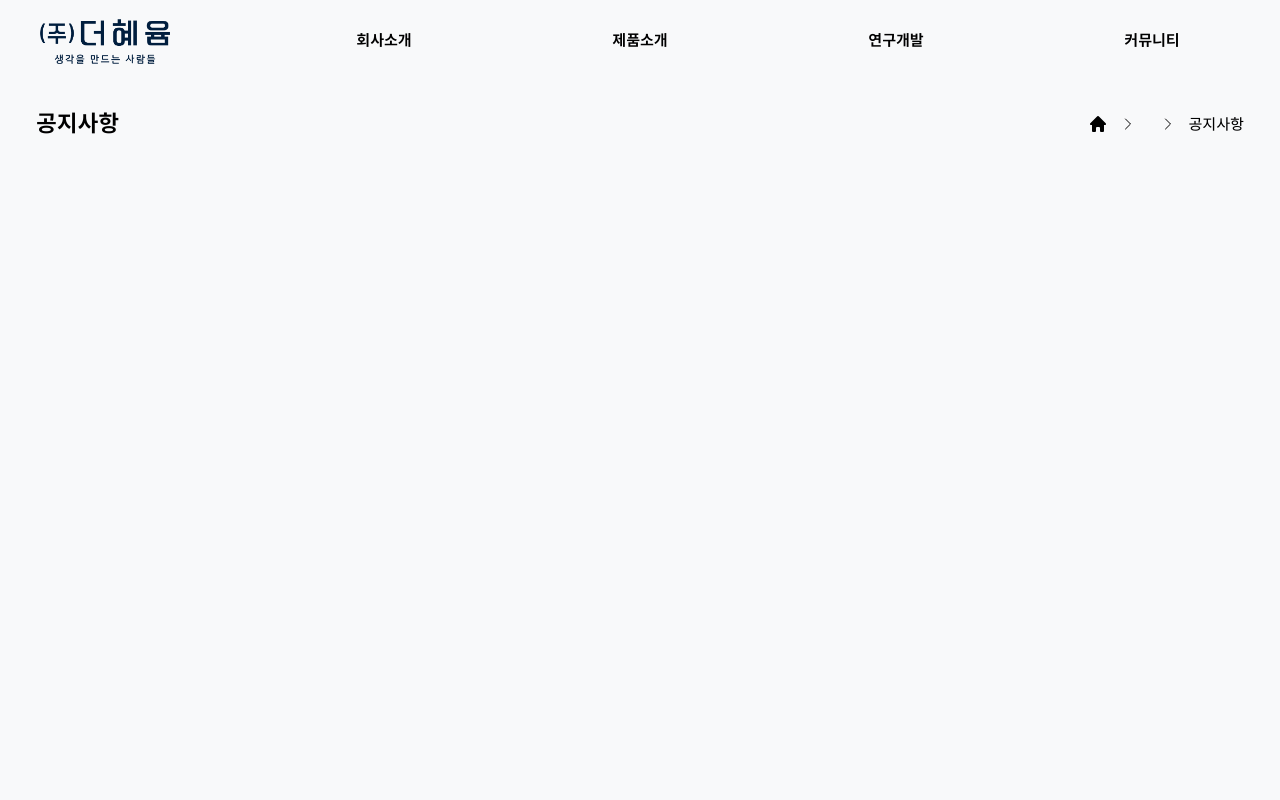
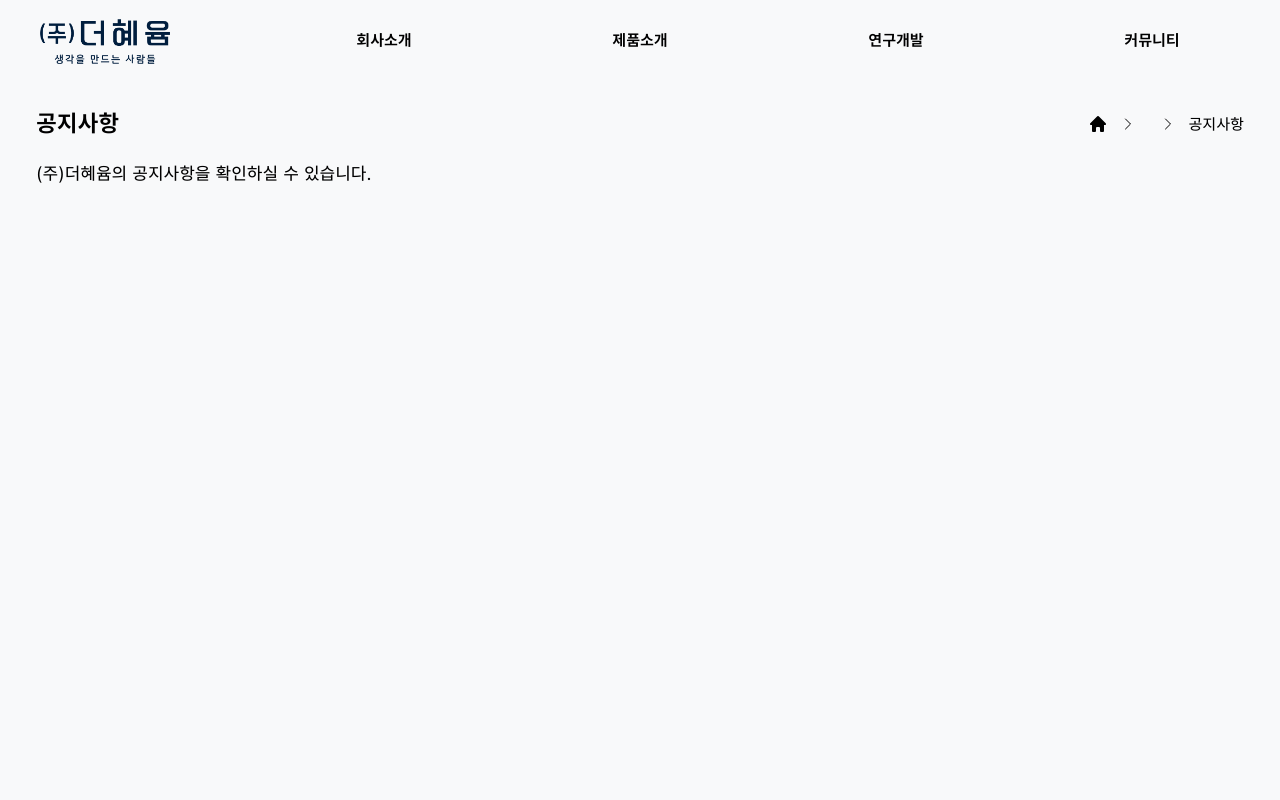
Before and after one commit to bonnyis/theHyeYum, a React (Vite) app in the folder theHyeyum/: page /notice in a window 1280 px wide. Shown: the top 800 px of the page. Built offline with nearby package versions, Linux system fonts and the light colour scheme.

Commit message:
header부분 수정

```diff
--- a/theHyeyum/src/components/common/Header.jsx
+++ b/theHyeyum/src/components/common/Header.jsx
@@ -95,7 +95,9 @@ const Header = () => {
     <>
     <div className={`h-20 w-full flex justify-between items-center mainnav mb-3 ${isMobile ? 'shadow-sm' : ''}`}>
       <div className="md:pl-10 pl-5 md:w-1/5 w-36 text-center">
-        <img src={logoImg} alt="로고" className="h-12"/>
+      <Link to={'/'}>
+        <img src={logoImg} alt="더혜윰" className="h-12"/>
+        </Link>
       </div>
     {
        deviceType === 'MOBILE' ?  <MbHeader /> :
--- a/theHyeyum/src/components/common/SubHeader.jsx
+++ b/theHyeyum/src/components/common/SubHeader.jsx
@@ -7,6 +7,7 @@ const SubHeader = () => {
     const [mainTitle, setMainTitle] = useState('')
 
     const typeCheckTitle = () => {
+        checkMainTitle()
         switch (pathname) {
             case '/notice':
                 return setTitle('공지사항')
@@ -23,10 +24,12 @@ const SubHeader = () => {
             return setTitle('')
         }
     }
-    // const checkMainTitle = () => {
-    //     const mainTitleList = ['기업소개', '제품소개', '연구개발', '커뮤니티'];
+    const checkMainTitle = () => {
+        if(pathname === 'info' || pathname === '/greetings'|| pathname ==='/history'|| pathname === '/direction') {
+            setMainTitle('기업소개')
+        }
 
-    // }
+    }
     useEffect(() => {
         typeCheckTitle()
     }, [pathname])
--- a/theHyeyum/src/views/community/NoticeList.jsx
+++ b/theHyeyum/src/views/community/NoticeList.jsx
@@ -2,9 +2,18 @@ import {} from 'react'
 
 const NoticeList = () => {
   return (
-    <>
-        <div ></div>
-    </>
+    <div className="">
+      <p className="my-5 text-lg">(주)더혜윰의 공지사항을 확인하실 수 있습니다.</p>
+
+      <ul className="p-10">
+          <li></li>
+          <li></li>
+          <li></li>
+          <li></li>
+          <li></li>
+      </ul>
+    </div>
+
   )
 }
 
```
